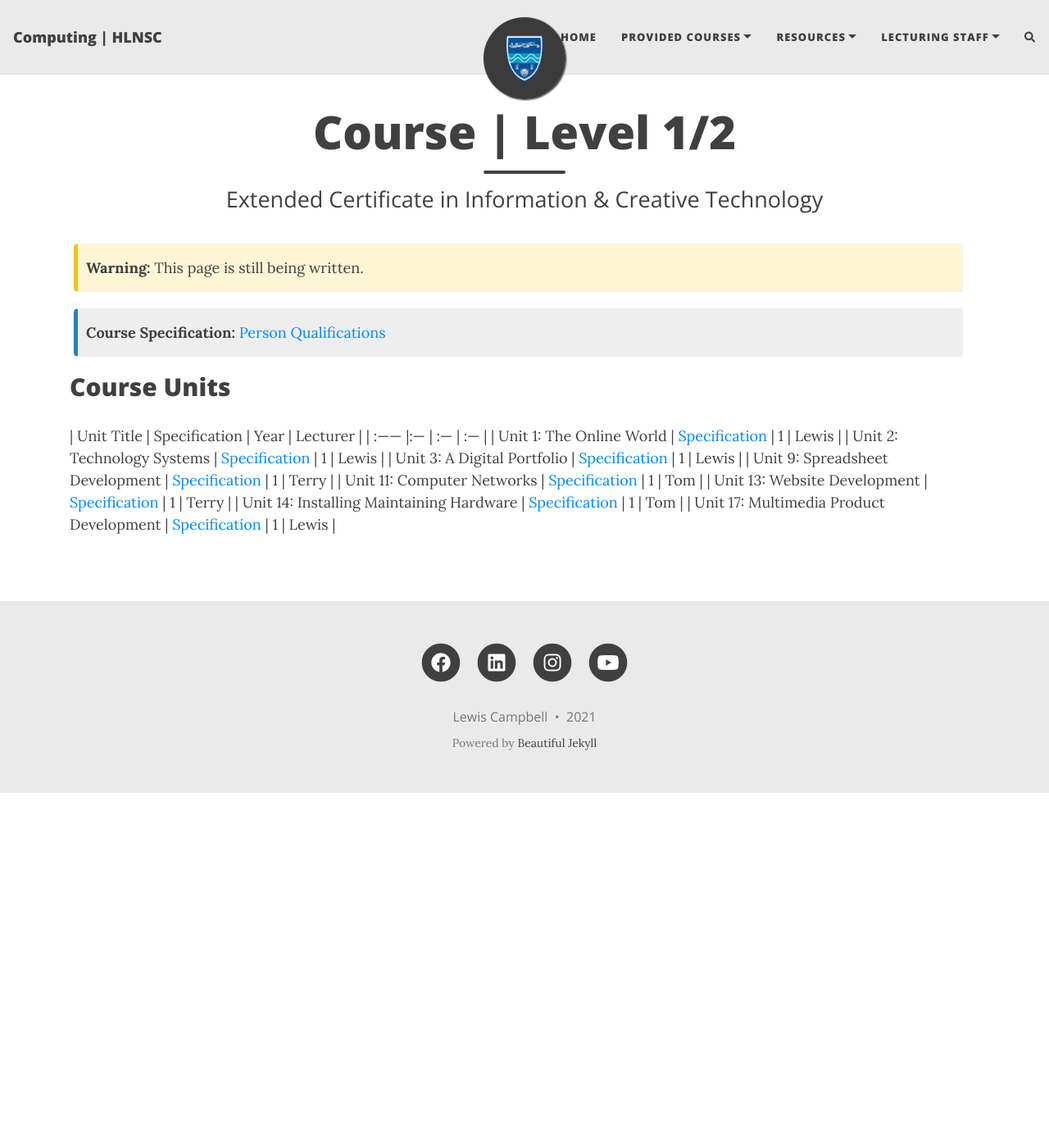
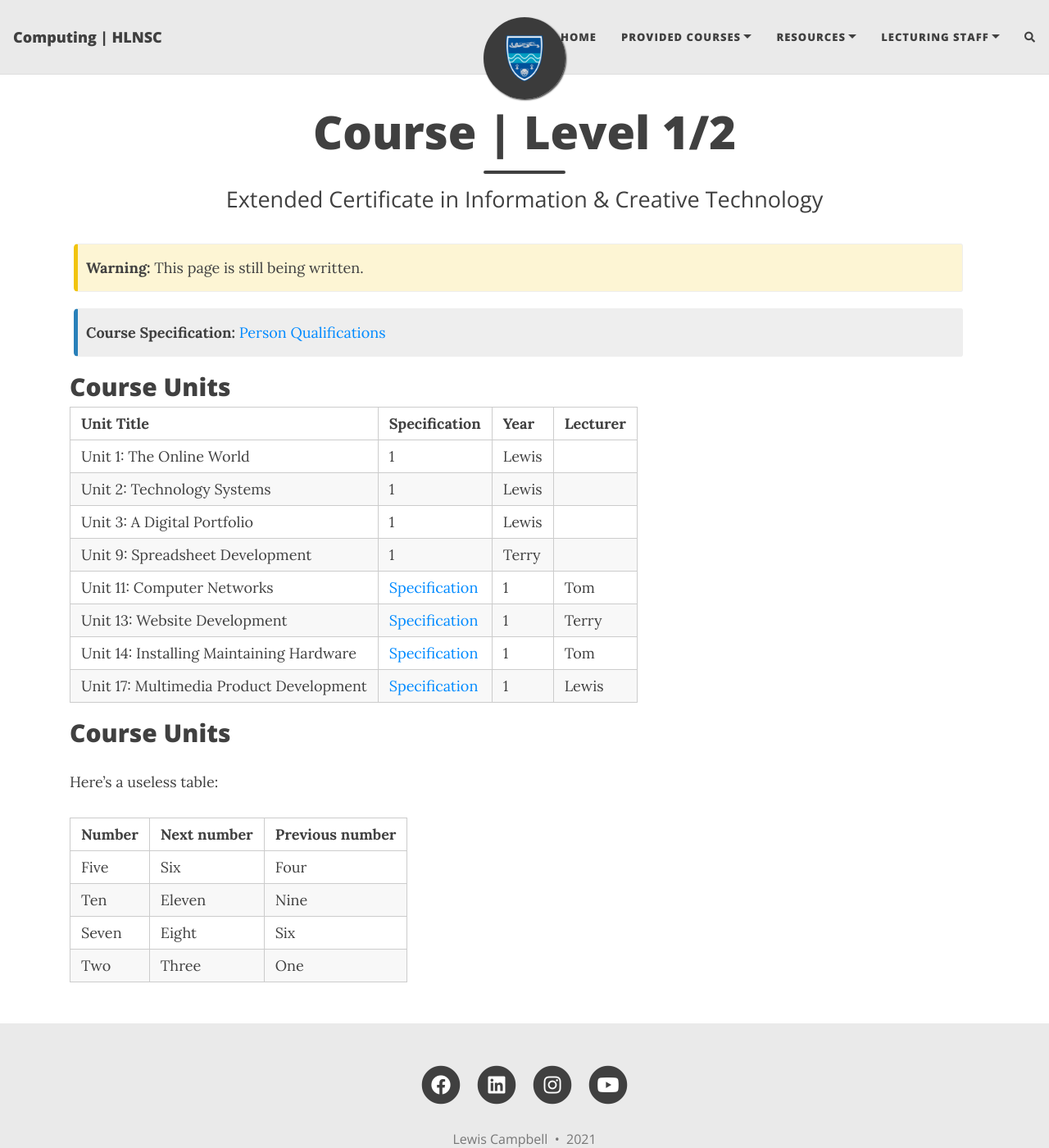
Before and after one commit to Computing-HLNSC/computing-hlnsc.github.io, a Jekyll site: the page built from course_level2.md, in a window 1280 px wide and 1400 px high. Shown: the whole window at 82% size. Built offline with Jekyll 4.4.1, drawn with Linux system fonts in a browser that asks for light colours; nearby versions of some CDN libraries; comment, search, counter and statistics services are not loaded.

Commit message:
Update course_level2.md

```diff
--- a/course_level2.md
+++ b/course_level2.md
@@ -11,13 +11,25 @@ subtitle: Extended Certificate in Information & Creative Technology
 **Course Specification:** [Person Qualifications](https://qualifications.pearson.com/content/dam/pdf/BTEC-Firsts/Information-and-Creative-Technology/2012/Specification-and-sample-assessments/9781446936573_BTECFIRST_L12_CEC_ICT_Iss3.pdf)
 
 ## Course Units
+
 | Unit Title | Specification | Year | Lecturer |
 | :------ |:--- | :--- | :--- |
-| Unit 1: The Online World | [Specification](https://qualifications.pearson.com/content/dam/pdf/BTEC-Firsts/Information-and-Creative-Technology/2012/Specification-and-sample-assessments/9781446936573_BTECFIRST_L12_CEC_ICT_Iss3.pdf) | 1 | Lewis |
-| Unit 2: Technology Systems | [Specification](https://qualifications.pearson.com/content/dam/pdf/BTEC-Firsts/Information-and-Creative-Technology/2012/Specification-and-sample-assessments/9781446936573_BTECFIRST_L12_CEC_ICT_Iss3.pdf) | 1 | Lewis |
-| Unit 3: A Digital Portfolio | [Specification](https://qualifications.pearson.com/content/dam/pdf/BTEC-Firsts/Information-and-Creative-Technology/2012/Specification-and-sample-assessments/9781446936573_BTECFIRST_L12_CEC_ICT_Iss3.pdf) | 1 | Lewis |
-| Unit 9: Spreadsheet Development | [Specification](https://qualifications.pearson.com/content/dam/pdf/BTEC-Firsts/Information-and-Creative-Technology/2012/Specification-and-sample-assessments/9781446936573_BTECFIRST_L12_CEC_ICT_Iss3.pdf) | 1 | Terry |
+| Unit 1: The Online World | 1 | Lewis |
+| Unit 2: Technology Systems | 1 | Lewis |
+| Unit 3: A Digital Portfolio | 1 | Lewis |
+| Unit 9: Spreadsheet Development | 1 | Terry |
 | Unit 11: Computer Networks | [Specification](https://qualifications.pearson.com/content/dam/pdf/BTEC-Firsts/Information-and-Creative-Technology/2012/Specification-and-sample-assessments/9781446936573_BTECFIRST_L12_CEC_ICT_Iss3.pdf) | 1 | Tom |
 | Unit 13: Website Development | [Specification](https://qualifications.pearson.com/content/dam/pdf/BTEC-Firsts/Information-and-Creative-Technology/2012/Specification-and-sample-assessments/9781446936573_BTECFIRST_L12_CEC_ICT_Iss3.pdf) | 1 | Terry |
 | Unit 14: Installing Maintaining Hardware | [Specification](https://qualifications.pearson.com/content/dam/pdf/BTEC-Firsts/Information-and-Creative-Technology/2012/Specification-and-sample-assessments/9781446936573_BTECFIRST_L12_CEC_ICT_Iss3.pdf) | 1 | Tom |
 | Unit 17: Multimedia Product Development | [Specification](https://qualifications.pearson.com/content/dam/pdf/BTEC-Firsts/Information-and-Creative-Technology/2012/Specification-and-sample-assessments/9781446936573_BTECFIRST_L12_CEC_ICT_Iss3.pdf) | 1 | Lewis |
+
+## Course Units
+
+Here's a useless table:
+
+| Number | Next number | Previous number |
+| :------ |:--- | :--- |
+| Five | Six | Four |
+| Ten | Eleven | Nine |
+| Seven | Eight | Six |
+| Two | Three | One |
```
